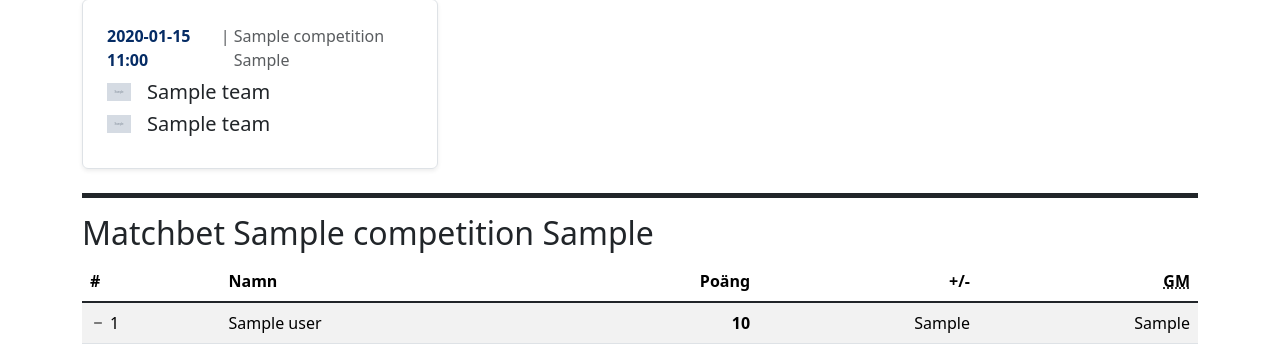
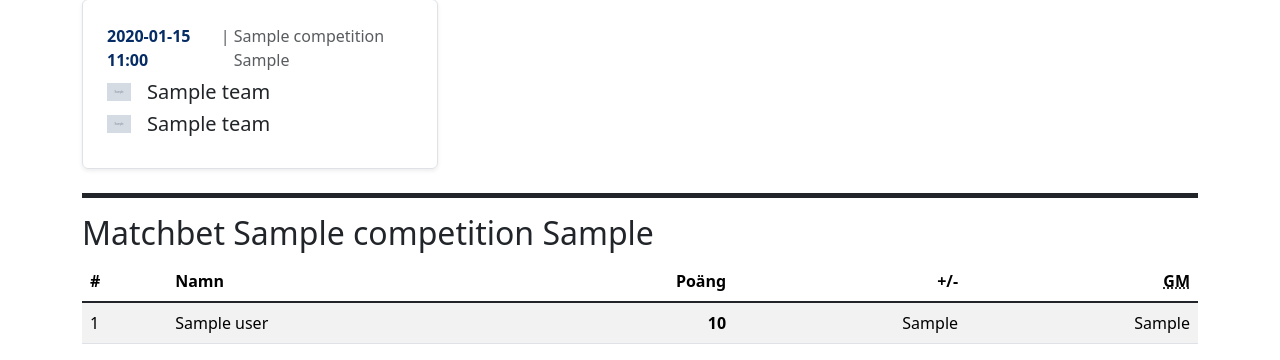
Before and after one commit to petersson90/bettingkingarna, a Django app: template betting/templates/betting/competition_overview.html in a window 1280 px wide. Shown: the part 119-479 px from the top of the page. Run offline with Django 4.2, Linux system fonts and the light colour scheme; tables that the repository leaves empty hold one stand-in row (values such as "Sample post"); the template is opened without the code that fills it: values that come from a table or form of the project are taken from there, most other values are stand-ins (such as "Sample title", 1, 10 or a date in 2020); grey boxes marked "Sample" are stand-in pictures; parts of the project's set-up code (start-up, migrations or seed data) failed here and were passed over.

Commit message:
Undo change for rank

```diff
--- a/betting/templates/betting/competition_overview.html
+++ b/betting/templates/betting/competition_overview.html
@@ -53,7 +53,7 @@
             <tbody class="table-group-divider">
             {% for row in result %}
             <tr>
-                <td><i class="bi me-1 {% if row.rank < row.prev_rank %}bi-caret-up text-success{% elif row.rank > row.prev_rank %}bi-caret-down text-danger{% else %}bi-dash{% endif %}"></i>{{ row.rank }}</td>
+                <td>{{ row.rank }}</td>
                 <td class="text-nowrap">{{ row.user }}</td>
                 <td class="text-end"><strong>{{ row.points }}</strong></td>
                 <td class="text-end">{{ row.goal_diff }}</td>
```
